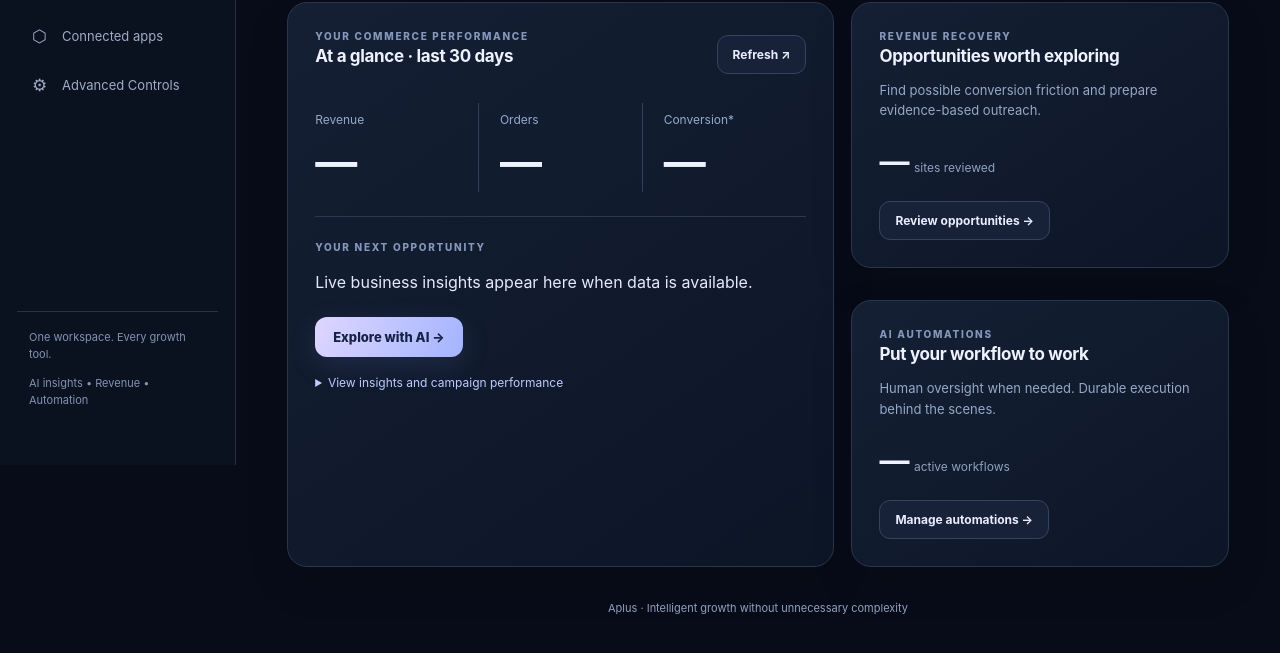
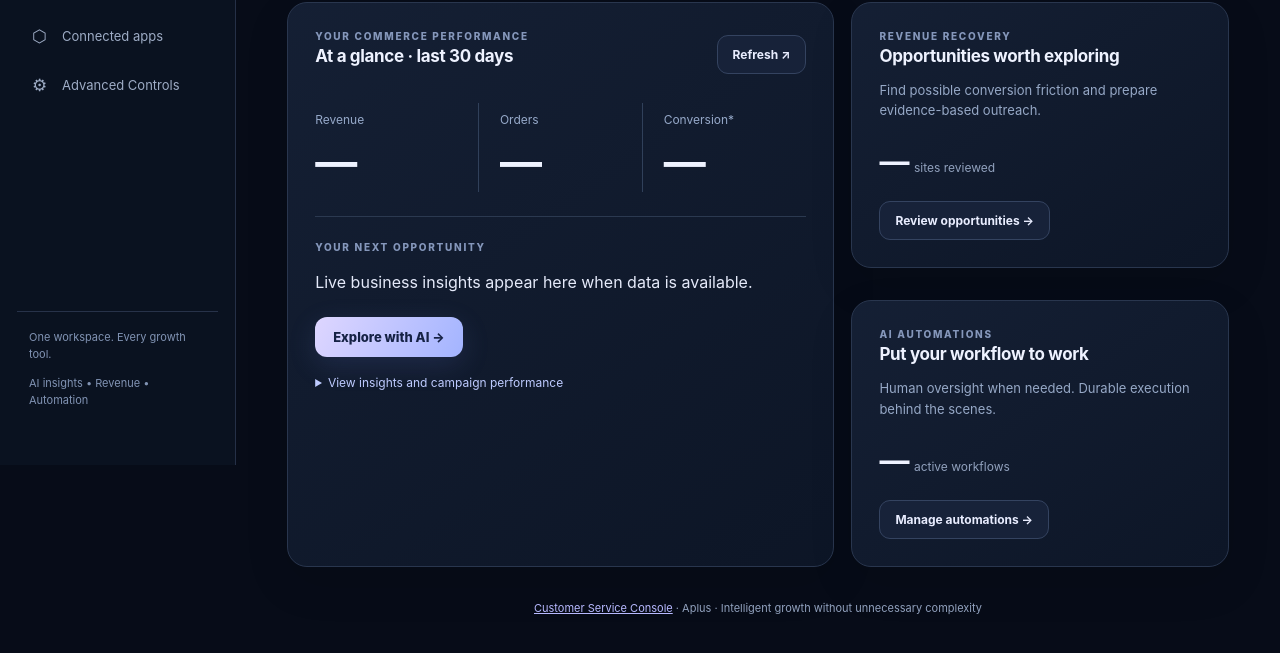
Before and after one commit to Rjdclink/A-, a website: page public/index.html in a window 1280 px wide. Shown: the part 335-988 px from the top of the page. Drawn offline with Linux system fonts and the light colour scheme; no server answers.

Commit message:
feat: integrate support runtime and UI (public/index.html)

```diff
--- a/public/index.html
+++ b/public/index.html
@@ -105,5 +105,5 @@
 <section class="view hidden" id="view-activity"><h1 class="section-title">Activity &amp; insights</h1><p class="section-intro">See what the system actually executed, where approvals are needed, and how automation performance is trending.</p>
 <div class="tiles"><div class="tile"><div class="eyebrow">COMPLETED · 7 DAYS</div><strong id="insightCompleted">—</strong></div><div class="tile"><div class="eyebrow">FAILED · 7 DAYS</div><strong id="insightFailed">—</strong></div><div class="tile"><div class="eyebrow">SUCCESS RATE</div><strong id="insightRate">—</strong></div></div><div class="panel"><div class="panel-head"><h2>Recent workflow runs</h2><button class="secondary" type="button" id="refreshActivity">Refresh</button></div><div id="runsList" class="feed"></div></div></section>
 <section class="view hidden" id="view-settings"><h1 class="section-title">Workspace settings</h1><p class="section-intro">Your connection, automation subscription and operational configuration — organized in one place.</p><div class="panel"><h2>Dashboard access</h2><p class="muted">Open this website to use the live dashboard directly.</p></div><div class="panel"><h2>Subscription</h2><div id="billingState" class="status">Connect to review billing.</div><button class="secondary" type="button" id="billingRefresh">Refresh subscription</button></div><div class="panel"><div class="eyebrow">NEON POSTGRESQL</div><h2>Database integration</h2><p class="muted">Connect your existing Neon project to retain a scoped record of commerce and revenue recovery activity.</p><div id="neonStatus" class="status">Checking database connection…</div><button class="secondary spaced" type="button" id="neonRefresh">Check Neon →</button></div><div class="panel"><h2>Privacy and controls</h2><p class="muted">A+ supports consent-aware event measurement, merchant data requests, subject erasure, workflow approvals and scoped business integrations.</p><button class="secondary" data-go="advanced" type="button">Advanced Controls →</button></div></section>
-<footer class="tiny" style="padding:32px 0 0;text-align:center">Aplus · Intelligent growth without unnecessary complexity</footer>
+<footer class="tiny" style="padding:32px 0 0;text-align:center"><a href="/support-admin" style="color:#b7b9ff">Customer Service Console</a> · Aplus · Intelligent growth without unnecessary complexity</footer>
 </main></div><script src="/app.js" defer></script></body></html>
```
